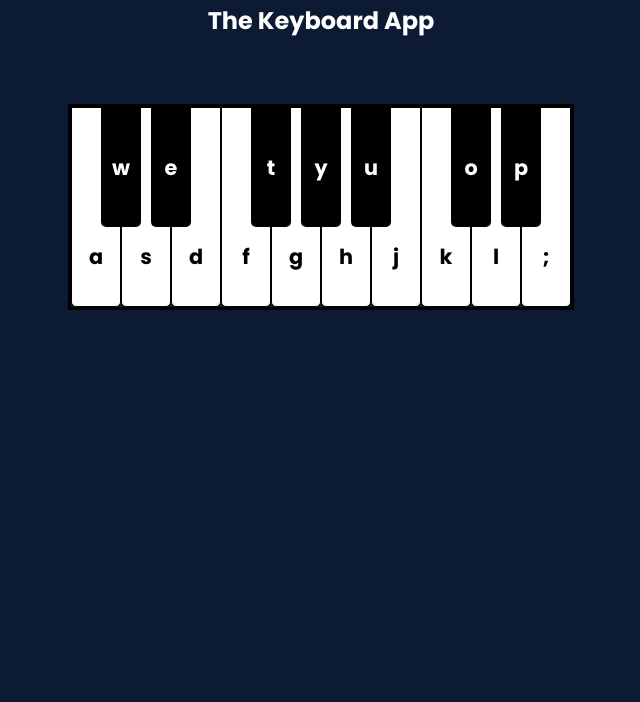
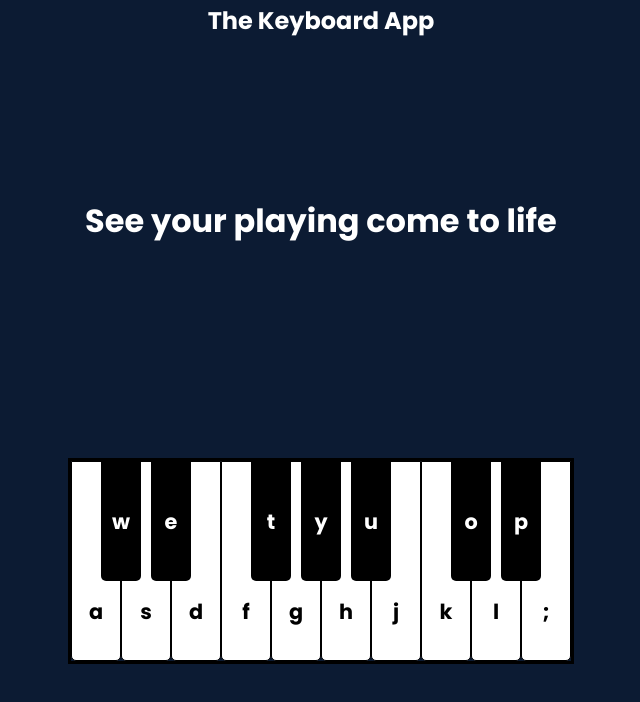
Before and after one commit to amalagon1/keyboard-app, a plain HTML site: page index.html in a window 1280 px wide. Shown: the whole page, without its empty margins (319-959 px from the left). Drawn offline with Linux system fonts and the light colour scheme.

Commit message:
added animations

```diff
--- a/index.html
+++ b/index.html
@@ -27,6 +27,16 @@
     <!-- <img class="w-40" src="./images/saxophone.png"> -->
     <!-- <button class="play">Play me!</button> -->
     <main>
+        <div class="visual">
+            <h1 class="subtext">
+                <span>See</span>
+                <span>your</span>
+                <span>playing </span>
+                <span>come</span>
+                <span>to</span>
+                <span> life</span>
+            </h1>
+        </div>
         <div class="keyboard">
             <div class="white">
                 <div data-key="0" data-note="C" class="key white-key"></div>
--- a/style.css
+++ b/style.css
@@ -20,8 +20,59 @@ body {
     font-size: 1.5rem;
 }
 
+.subtext{
+    transform: scale(0.94);
+    animation: scale 3s forwards cubic-bezier(0.5, 1, 0.89, 1);
+}
+
+@keyframes scale {
+    100% {
+      transform: scale(1);
+    }
+  }
+
+  span{
+    display: inline-block;
+    opacity: 0;
+    filter: blur(4px);
+  }
+
+  span:nth-child(1) {
+    animation: fade-in 0.8s 0.1s forwards cubic-bezier(0.11, 0, 0.5, 0);
+  }
+
+  span:nth-child(2) {
+    animation: fade-in 0.8s 0.2s forwards cubic-bezier(0.11, 0, 0.5, 0);
+  }
+
+  span:nth-child(3) {
+    animation: fade-in 0.8s 0.3s forwards cubic-bezier(0.11, 0, 0.5, 0);
+  }
+
+  span:nth-child(4) {
+    animation: fade-in 0.8s 0.4s forwards cubic-bezier(0.11, 0, 0.5, 0);
+  }
+
+  span:nth-child(5) {
+    animation: fade-in 0.8s 0.5s forwards cubic-bezier(0.11, 0, 0.5, 0);
+  }
+
+  span:nth-child(6) {
+    animation: fade-in 0.8s 0.6s forwards cubic-bezier(0.11, 0, 0.5, 0);
+  }
+
+  @keyframes fade-in {
+    100% {
+      opacity: 1;
+      filter: blur(0);
+    }
+  }
+
 main {
+    flex-direction: column;
     display: flex;
+    align-items: center;
+    gap: 8rem;
     justify-content: center;
     height: calc(100vh - 40px);
     /* border: solid red; */
@@ -44,6 +95,7 @@ header {
 } */
 
 .keyboard {
+    animation: 1s ease-out 0s 1 slideIn;
     position: relative;
     display: flex;
     height: max-content;
@@ -137,3 +189,13 @@ header {
 /* .white {
     height: max-content;
 } */
+
+
+@keyframes slideIn {
+    0%{
+        transform:translateY(150%);
+    }
+    100%{
+        transform: translateY(0);
+    }
+}
```
